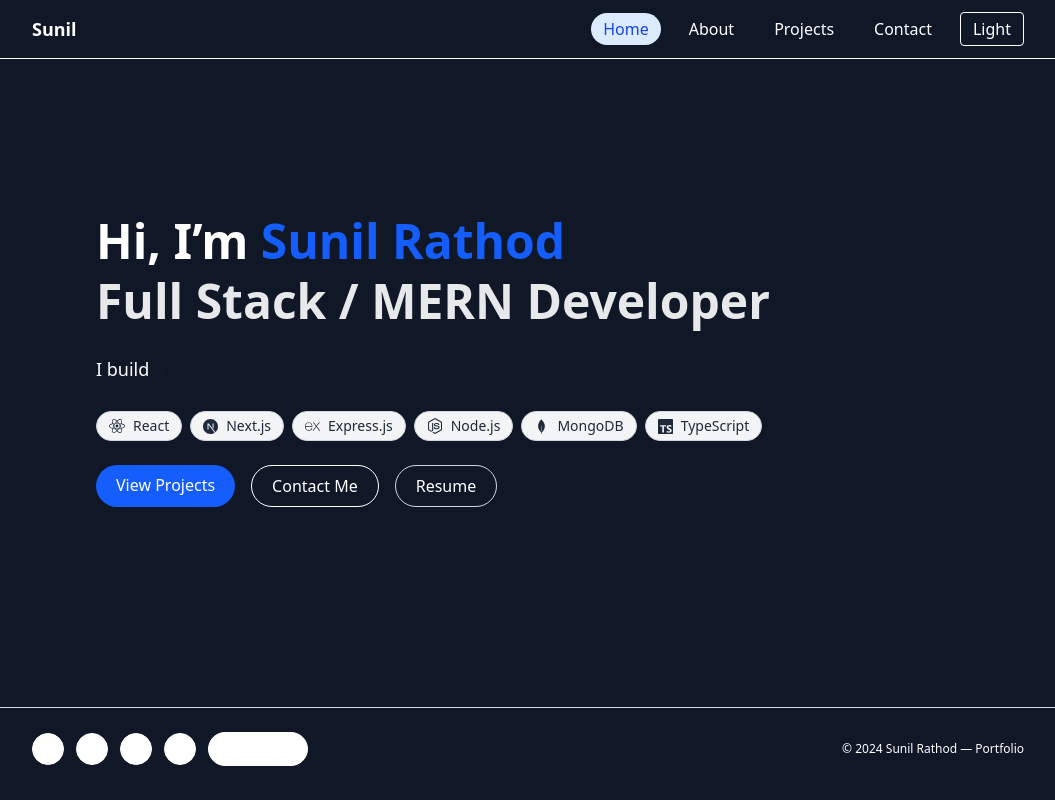
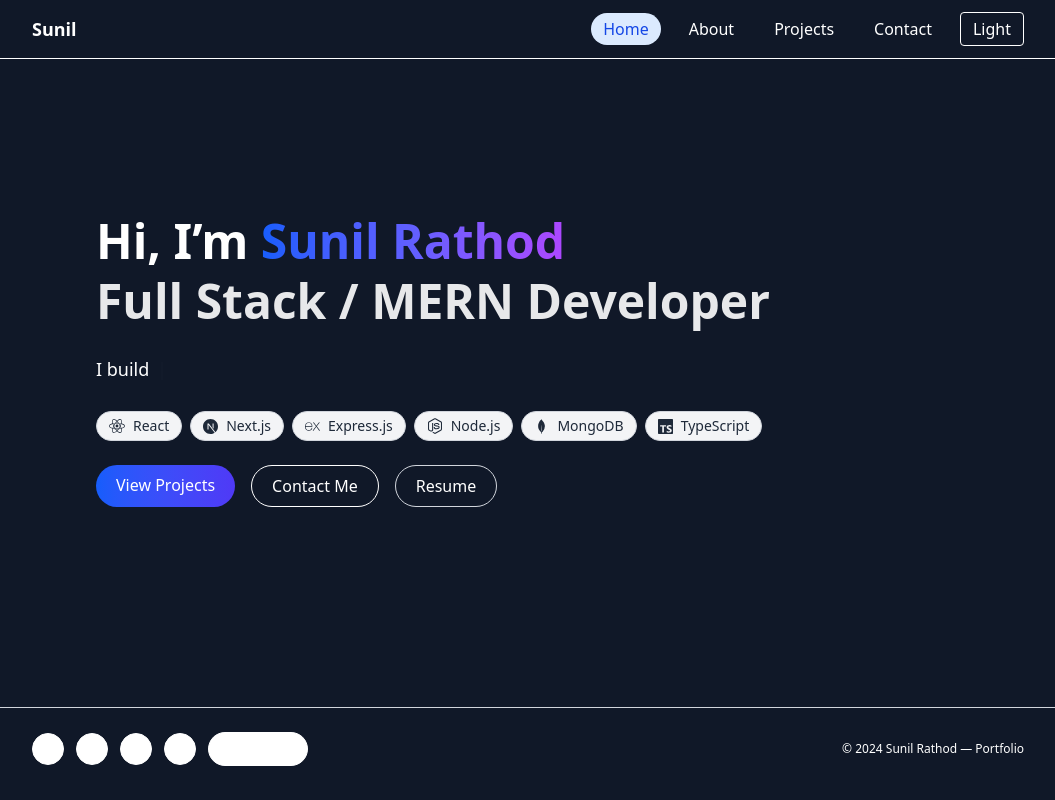
Before and after one commit to sunil0336/Portfolio, a Next.js app: page / in a window 1280 px wide. Shown: the whole page, without its empty margins (112-1167 px from the left). Built offline with nearby package versions, Linux system fonts and the light colour scheme.

Commit message:
landing elements ui changed

```diff
--- a/app/components/ProjectCard.tsx
+++ b/app/components/ProjectCard.tsx
@@ -75,8 +75,7 @@ export default function ProjectCard({
       ))}
     </div>
 
-    {/* 🔹 Push buttons to the bottom for equal alignment */}
-    <div className="flex gap-3 mt-4 pt-2 mt-auto">
+    <div className="flex gap-3 pt-2 mt-auto">
       <a
         href={github}
         target="_blank"
--- a/app/page.tsx
+++ b/app/page.tsx
@@ -10,7 +10,15 @@ export default function Home() {
     <main className="min-h-[75vh] max-w-4xl mx-auto px-4 flex flex-col justify-center space-y-6">
 
       <h1 className="text-4xl md:text-5xl font-bold leading-tight">
-        Hi, I’m <span className="text-blue-600 dark:text-blue-400">Sunil Rathod</span>
+        Hi, I’m <span className="
+          bg-gradient-to-r
+          from-blue-600 via-indigo-500 to-purple-500
+          dark:from-blue-400 dark:via-indigo-400 dark:to-purple-400
+          bg-clip-text text-transparent
+        ">
+          Sunil Rathod
+        </span>
+
         <br />
         <span className="opacity-90">Full Stack / MERN Developer</span>
       </h1>
@@ -63,7 +71,15 @@ export default function Home() {
       <div className="flex gap-4">
         <Link
           href="/projects"
-          className="px-5 py-2 rounded-full bg-blue-600 text-white hover:bg-blue-700 dark:bg-blue-500 dark:hover:bg-blue-600"
+          className="
+            px-5 py-2 rounded-full text-white
+            bg-gradient-to-r from-blue-600 to-indigo-600
+            hover:from-blue-700 hover:to-indigo-700
+            dark:from-blue-500 dark:to-indigo-500
+            dark:hover:from-blue-600 dark:hover:to-indigo-600
+            transition
+          "
+
         >
           View Projects
         </Link>
```
